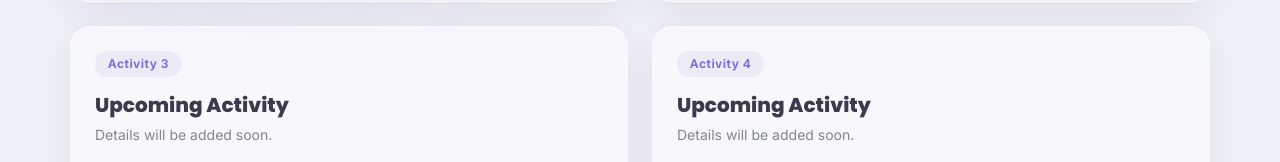
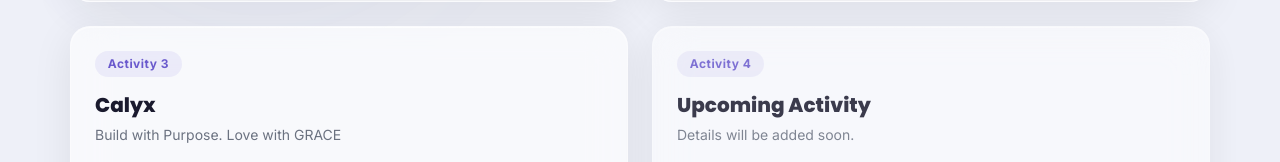
Before and after one commit to eadweardly/eadweardly.github.io, a plain HTML site: page activities.html in a window 1280 px wide. Shown: the part 710-872 px from the top of the page. Drawn offline with nearby package versions, Linux system fonts and the light colour scheme; grey boxes are pictures that could not be loaded.

Commit message:
added API folder

```diff
--- a/activities.html
+++ b/activities.html
@@ -129,7 +129,7 @@
     const ACTIVITIES = [
       { no: 1, title: 'Bento Style Page',  desc: 'Bento style layout implementation.', folder: 'Act1-Bento' },
       { no: 2, title: 'Empty Passenger',   desc: 'Classic car collection.',             folder: 'Act2-JSON'  },
-      { no: 3, title: 'Upcoming Activity', desc: 'Details will be added soon.' },
+      { no: 3, title: 'Calyx', desc: 'Build with Purpose. Love with GRACE', folder: 'Midterms-API' },
       { no: 4, title: 'Upcoming Activity', desc: 'Details will be added soon.' },
     ];
 
```
